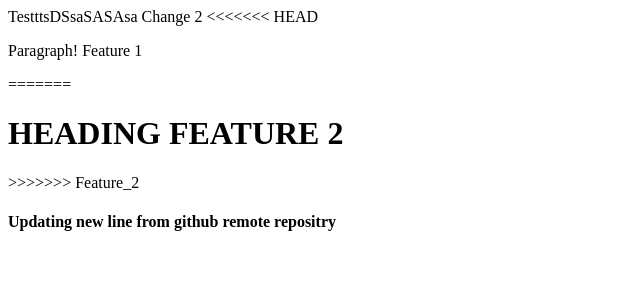
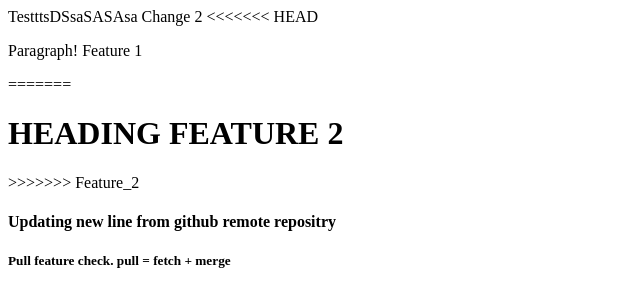
Before and after one commit to rizzancodes/git_training_ctr, a plain HTML site: page index.html in a window 1280 px wide. Shown: the whole page, without its empty margins (0-640 px from the left). Drawn offline with Linux system fonts and the light colour scheme.

Commit message:
Update index.html
added pull test line

```diff
--- a/index.html
+++ b/index.html
@@ -20,6 +20,7 @@
 
 
     <h4>Updating new line from github remote repositry</h4>
+    <h5>Pull feature check. pull = fetch + merge</h5>
 
 </body>
 </html>
```
